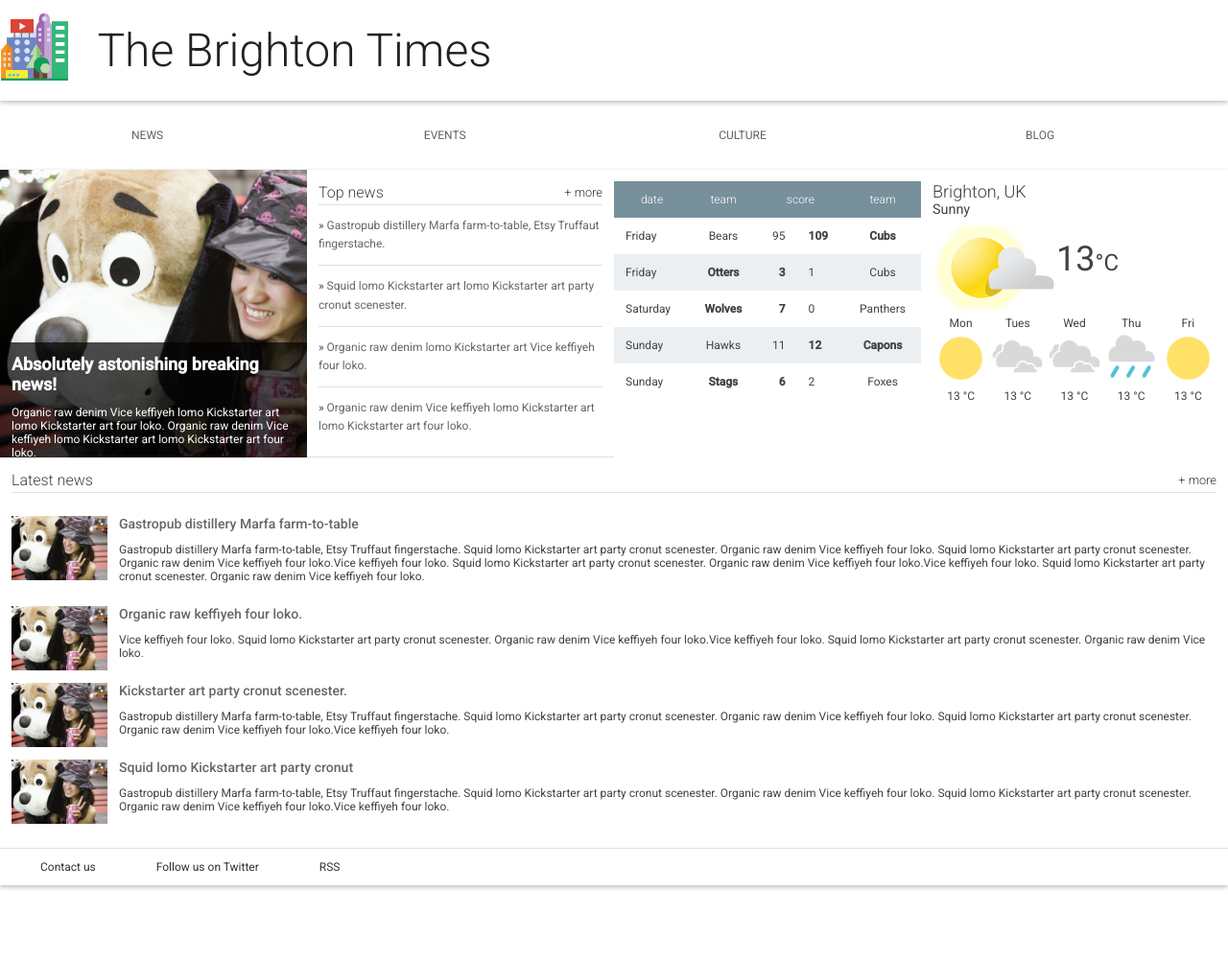
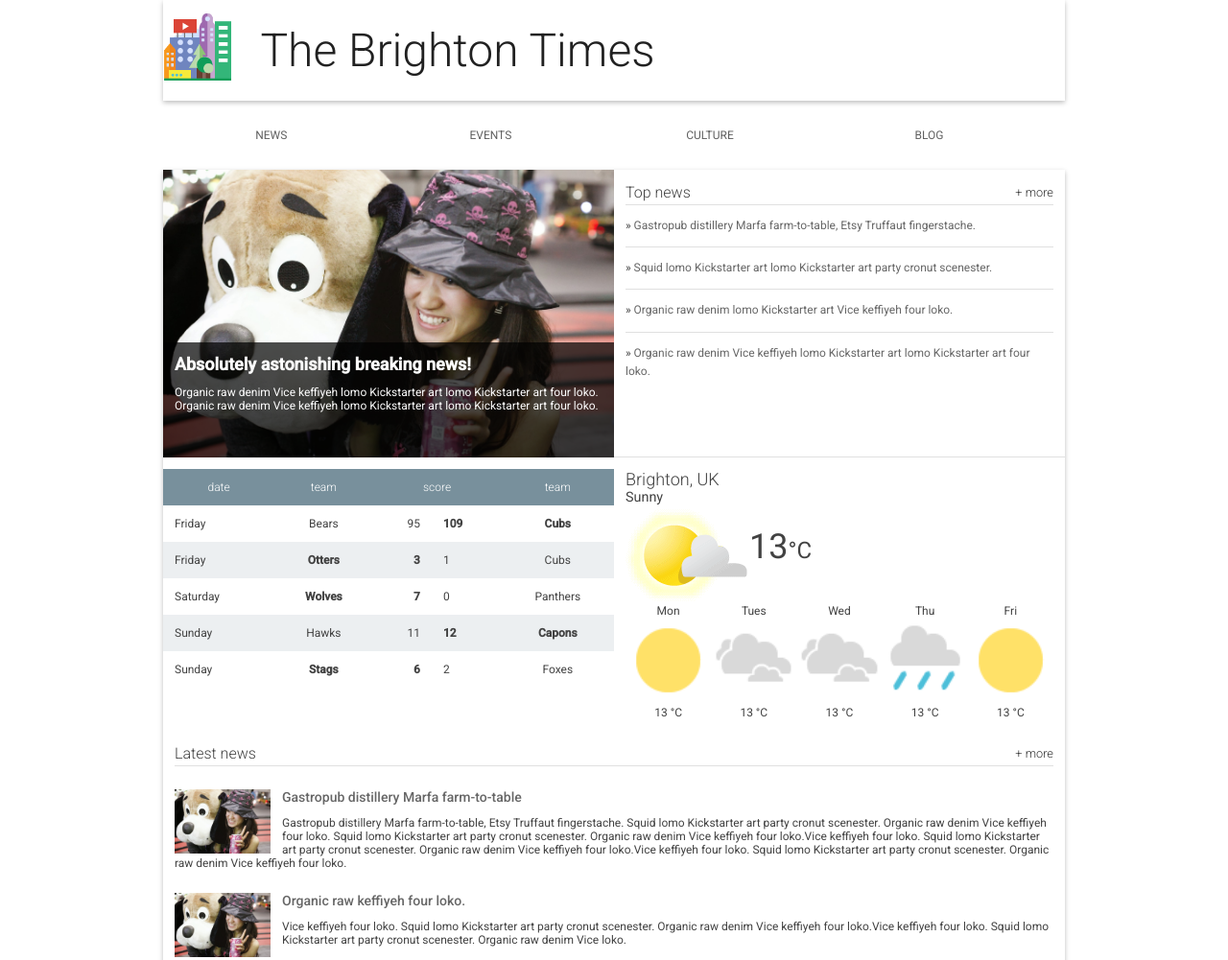
Before and after one commit to bhaskarSingh/Brighton-Times, a plain HTML site: page index.html in a window 1280 px wide. Shown: the top 1001 px of the page at 96% size. Before the commit the page ends 929 px from the top, so only its background shows below. Drawn offline with Linux system fonts and the light colour scheme.

Commit message:
Add auto margin for width above 1000px

```diff
--- a/main.css
+++ b/main.css
@@ -382,41 +382,18 @@ footer a {
     flex-wrap: wrap;
   }
 
-  .hero{
-    width: 50%;
-  }
-
-  .top-news{
-    width: 50%
-  }
-
-  .scores{
-    width: 50%;
-  }
-
-  .weather{
+  .hero, .top-news, .scores, .weather{
     width: 50%;
   }
 }
 
-@media screen and (min-width: 1200px){
-  .content{
-    display: flex;
-    flex-wrap: wrap;
+@media screen and (min-width: 1000px){
+  body{
+    width: 940px;
+    margin: 0 auto;
   }
 
-  .hero{
+  /* .hero, .top-news, .scores, .weather{
     width: 25%;
-  }
-
-  .top-news{
-    width: 25%;
-  }
-
-  .scores{
-    width: 25%;
-  }
-  .weather{
-    width: 25%;
-  }
+  } */
 }
```
